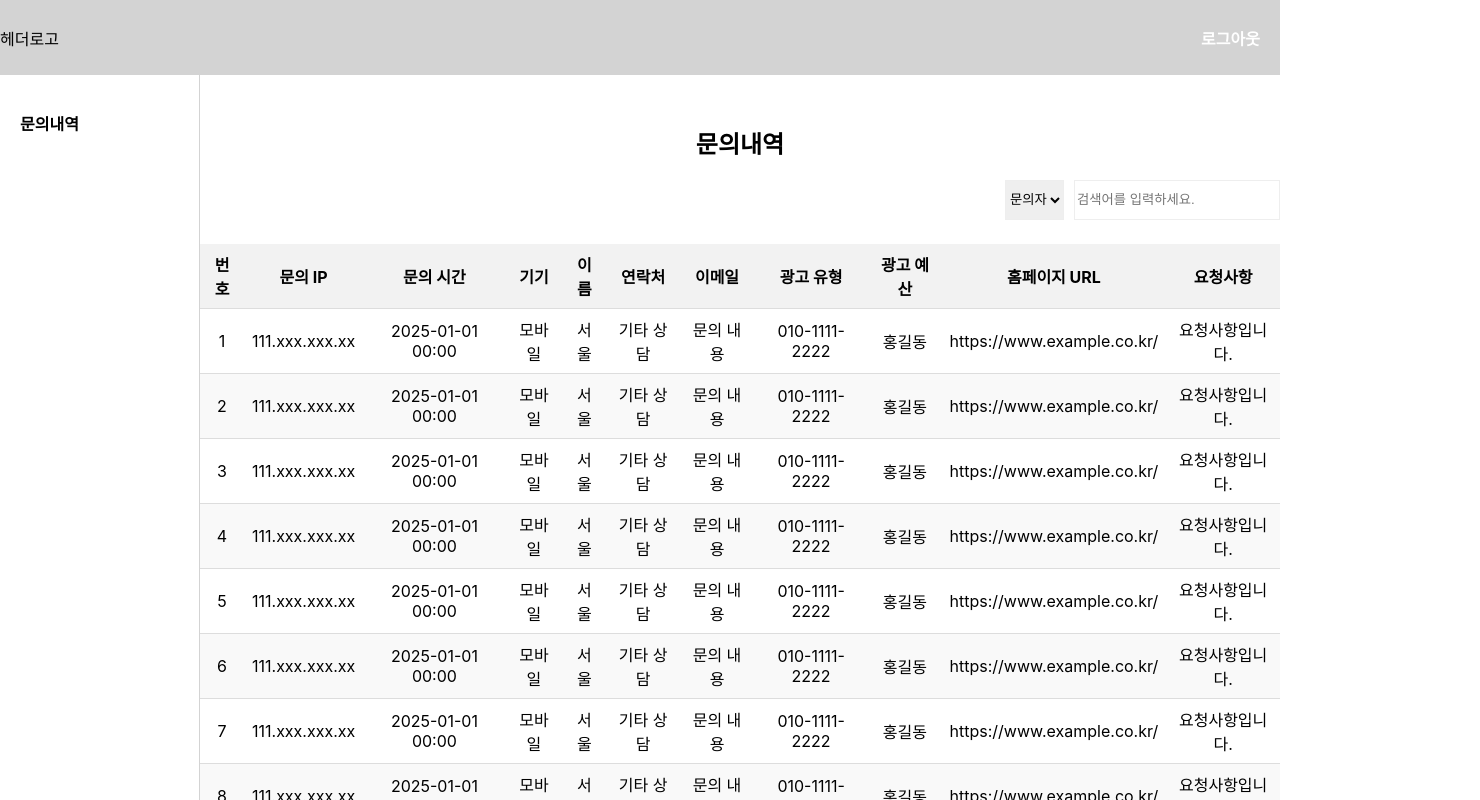
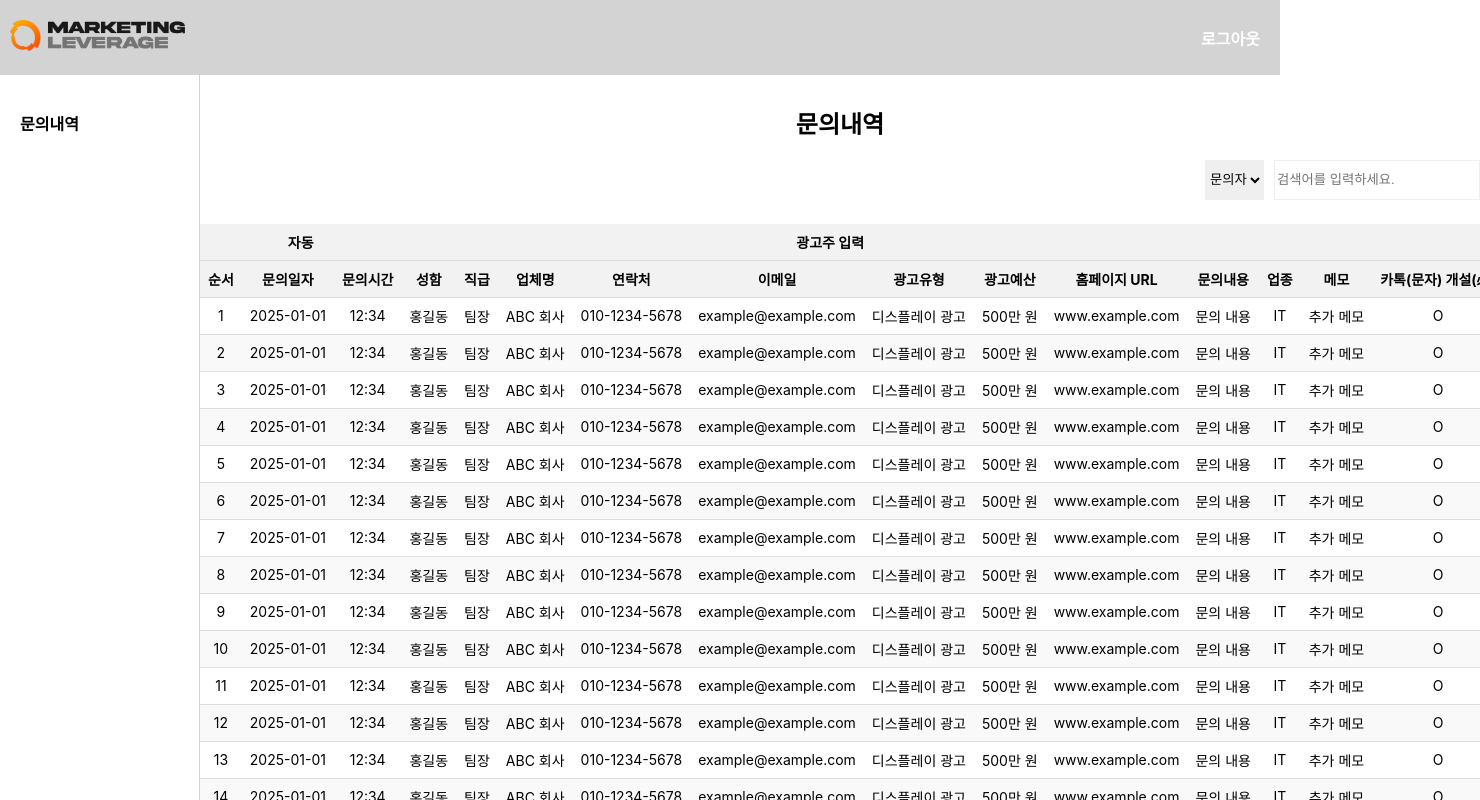
Before and after one commit to mleverageyykkang/marketingleverage-admin-front, a React (Create React App) app: page /admin/main in a window 1280 px wide. Shown: the top 800 px of the page, 1480 px wide, since content can reach past the window. Built offline with nearby package versions, Linux system fonts and the light colour scheme.

Commit message:
done : 1. 사이드바, 헤더바 로고 추가 2. 재무시트에 따른 테이블 수정 todo : 1. 사이드바 hover 기능 구현 2. 컬럼 커스텀 기능 구현

```diff
--- a/src/admin/components/Header/Header.tsx
+++ b/src/admin/components/Header/Header.tsx
@@ -14,7 +14,9 @@ const Header: React.FC = () => {
         alignItems: "center",
       }}
     >
-      <div>헤더로고</div>
+      <div>
+        <img src={logo} alt="" style={{ width: "175px", padding: "10px" }} />
+      </div>
       <label
         style={{
           fontWeight: "bold",
--- a/src/admin/page/Login/Login.tsx
+++ b/src/admin/page/Login/Login.tsx
@@ -1,11 +1,14 @@
 import React from "react";
-import styles from "./Login.module.scss"; // SCSS 모듈 가져오기
+import styles from "./Login.module.scss";
+import logo from "../../../assets/img/ml_sm_logo.png";
 
 const Login: React.FC = () => {
   return (
     <div className={styles.container}>
       <form className={styles["login-form"]}>
-        <h2>로그인</h2>
+        <div style={{ textAlign: "center", marginBottom: "20px" }}>
+          <img src={logo} alt="" />
+        </div>
         <input
           type="text"
           placeholder="아이디"
--- a/src/admin/page/Main/AdminMain.module.scss
+++ b/src/admin/page/Main/AdminMain.module.scss
@@ -3,7 +3,7 @@
   width:100%;
   margin: 0 auto;
   h2{
-    margin-top: 50px;
+    margin-top: 30px;
     text-align: center;
   }
   .filter-search-container{
@@ -24,13 +24,19 @@
     }
   }
 }
-
+.table-container{
+    overflow-x: auto;
+    height: 630px;
+    overflow-y: auto;
+}
 .table {
-  font-size: 1rem;
+  font-size: 0.875rem;
   width: 100%;
+  overflow-x: auto;
   border-collapse: collapse;
   border-spacing: 0;
   th,td{
+    white-space: nowrap;
     padding: 8px;
     text-align: center;
     border-bottom: 1px solid #ddd;
--- a/src/admin/page/Main/AdminMain.tsx
+++ b/src/admin/page/Main/AdminMain.tsx
@@ -5,20 +5,38 @@ import Sidebar from "../../components/Sidebar/Sidebar";
 import Pagination from "../../components/Pagination";
 const AdminMain: React.FC = () => {
   const [page, setPage] = useState<number>(1);
-  const pageSize = 10;
-  const data = Array.from({ length: 10 }, (_, i) => (
+  const pageSize = 15;
+  const data = Array.from({ length: 50 }, (_, i) => (
     <tr key={i}>
       <td>{i + 1}</td>
-      <td>111.xxx.xxx.xx</td>
-      <td>2025-01-01 00:00</td>
-      <td>모바일</td>
-      <td>서울</td>
-      <td>기타 상담</td>
+      <td>2025-01-01</td>
+      <td>12:34</td>
+      <td>홍길동</td>
+      <td>팀장</td>
+      <td>ABC 회사</td>
+      <td>010-1234-5678</td>
+      <td>example@example.com</td>
+      <td>디스플레이 광고</td>
+      <td>500만 원</td>
+      <td>www.example.com</td>
       <td>문의 내용</td>
-      <td>010-1111-2222</td>
-      <td>홍길동</td>
-      <td>https://www.example.co.kr/</td>
-      <td>요청사항입니다.</td>
+      <td>IT</td>
+      <td>추가 메모</td>
+      <td>O</td>
+      <td>O</td>
+      <td>X</td>
+      <td>내방</td>
+      <td>O</td>
+      <td>네이버</td>
+      <td>디스플레이</td>
+      <td>긍정</td>
+      <td>수주</td>
+      <td>GPT 분석 결과</td>
+      <td>123.456.789</td>
+      <td>검색 키워드</td>
+      <td>PC</td>
+      <td>네이버</td>
+      <td>상세</td>
     </tr>
   ));
   const currenPageData = data.slice((page - 1) * pageSize, page * pageSize);
@@ -39,27 +57,51 @@ const AdminMain: React.FC = () => {
             </select>
             <input
               type="text"
-              // className="form-control w-50"
               placeholder="검색어를 입력하세요."
             />
           </div>
 
           {/* 테이블 */}
-          <div>
+          <div className={styles["table-container"]}>
             <table className={styles["table"]}>
               <thead>
                 <tr>
-                  <th>번호</th>
-                  <th>문의 IP</th>
-                  <th>문의 시간</th>
-                  <th>기기</th>
-                  <th>이름</th>
+                  <th colSpan={3}>자동</th>
+                  <th colSpan={9}>광고주 입력</th>
+                  <th colSpan={12}>마케터 입력</th>
+                  <th colSpan={4}>자동</th>
+                  <th colSpan={1}>마케터</th>
+                </tr>
+                <tr>
+                  <th>순서</th>
+                  <th>문의일자</th>
+                  <th>문의시간</th>
+                  <th>성함</th>
+                  <th>직급</th>
+                  <th>업체명</th>
                   <th>연락처</th>
                   <th>이메일</th>
-                  <th>광고 유형</th>
-                  <th>광고 예산</th>
+                  <th>광고유형</th>
+                  <th>광고예산</th>
                   <th>홈페이지 URL</th>
-                  <th>요청사항</th>
+                  <th>문의내용</th>
+                  <th>업종</th>
+                  <th>메모</th>
+                  <th>카톡(문자) 개설(必)</th>
+                  <th>메일링 회신(必)</th>
+                  <th>미팅 여부[ O / X ]</th>
+                  <th>[ 내방 / 외근 ]</th>
+                  <th>마레솔루션 제안 [ O / X ]</th>
+                  <th>매체사 제안</th>
+                  <th>광고유형 제안</th>
+                  <th>진행여부(긍정/부정)</th>
+                  <th>최종 [ 수주 / 대기 / 실패 ]</th>
+                  <th>원인/결과 분석 [ GPT 활용 ] </th>
+                  <th>IP 주소</th>
+                  <th>전환키워드</th>
+                  <th>PC/MO</th>
+                  <th>매체</th>
+                  <th>상세</th>
                 </tr>
               </thead>
               <tbody>
@@ -70,7 +112,7 @@ const AdminMain: React.FC = () => {
           </div>
           <Pagination
             page={page}
-            totalCount={10}
+            totalCount={data.length}
             setPage={setPage}
             pageSize={pageSize}
           />
```
Also changed, not shown: src/assets/img/ml_sm_logo.png (added).
